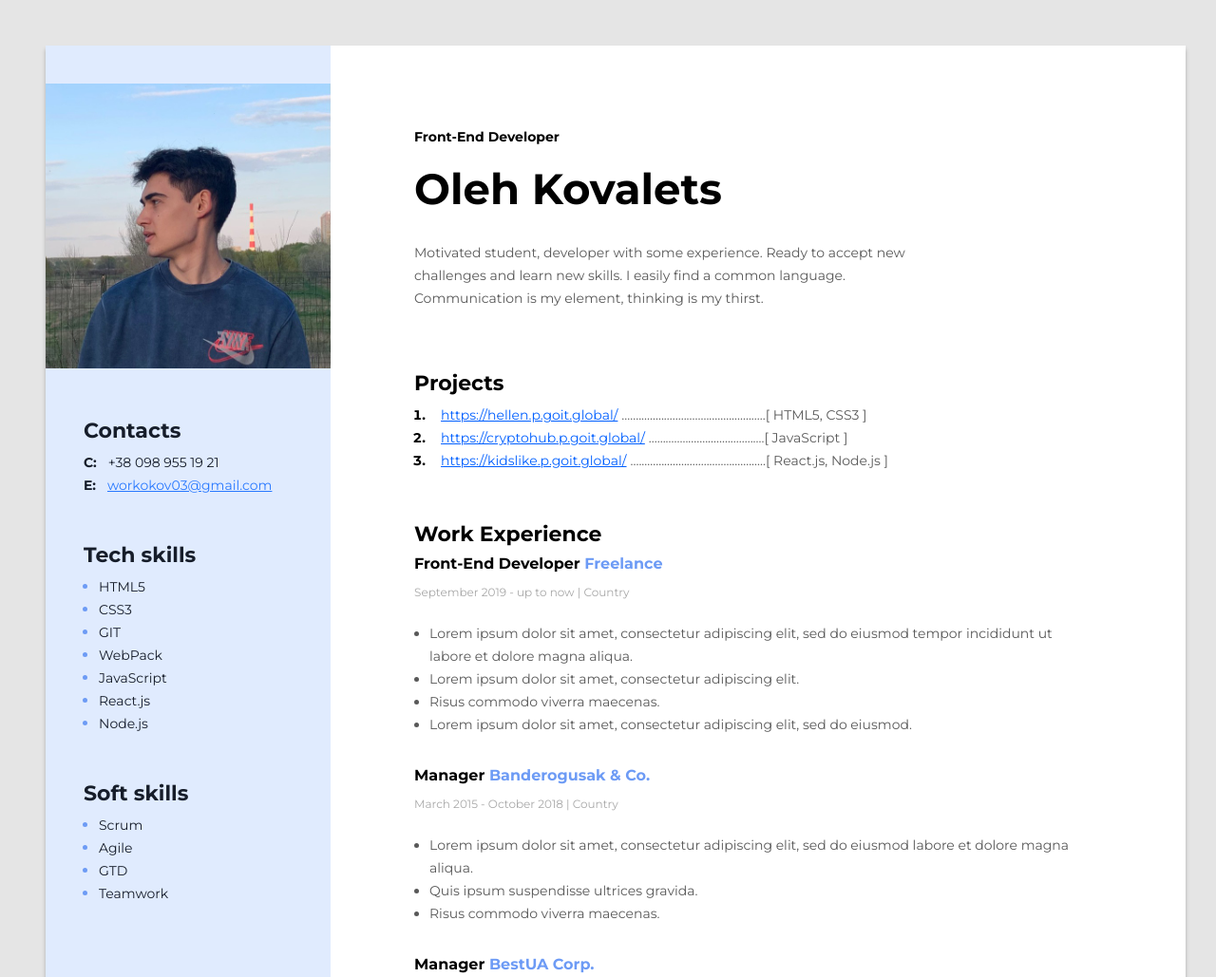
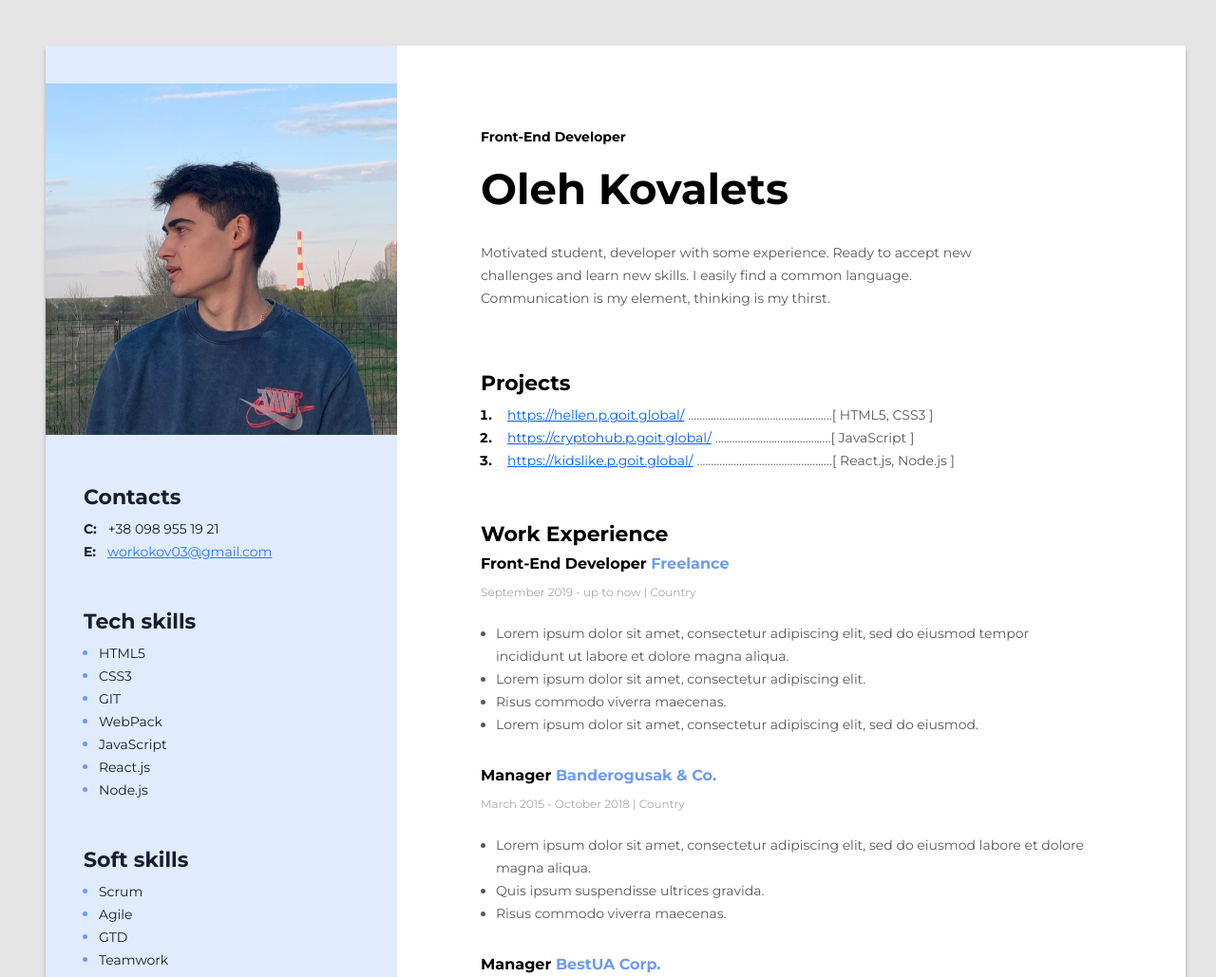
Before and after one commit to Oleggman/Resume_project, a plain HTML site: page index.html in a window 1280 px wide. Shown: the top 1029 px of the page at 95% size. Drawn offline with Linux system fonts and the light colour scheme.

Commit message:
Photo update + host link file

```diff
--- a/index.html
+++ b/index.html
@@ -133,7 +133,7 @@
 
       <!-- Sidebar -->
       <aside class="sidebar">
-        <img src="./img/frame-1.jpg" alt="My photo" width="300px" class="my-photo"/>
+        <img src="./img/frame-1.jpg" alt="My photo" width="370px" class="my-photo"/>
 
         <!-- Contacts -->
         <div class="contacts-container">
```
